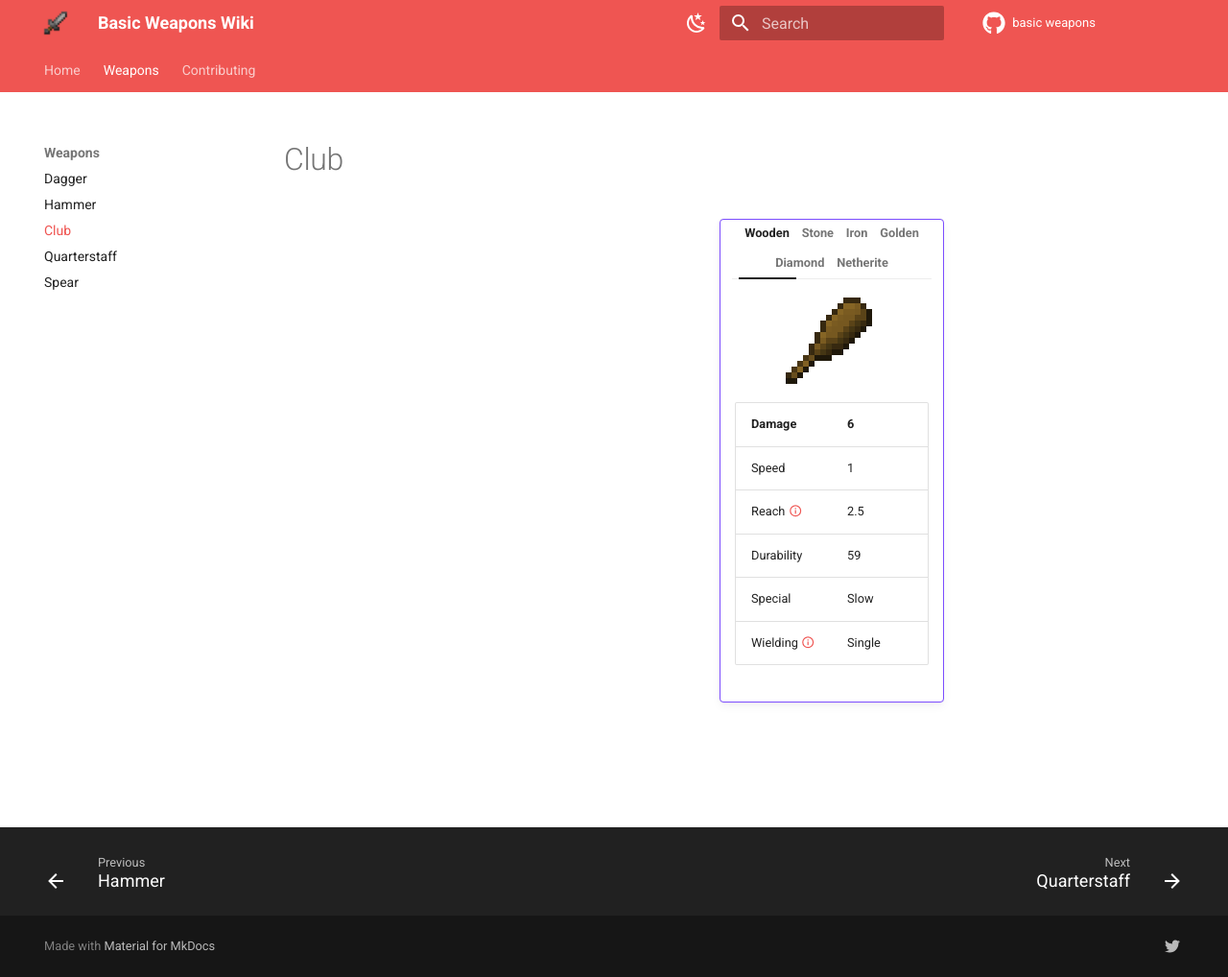
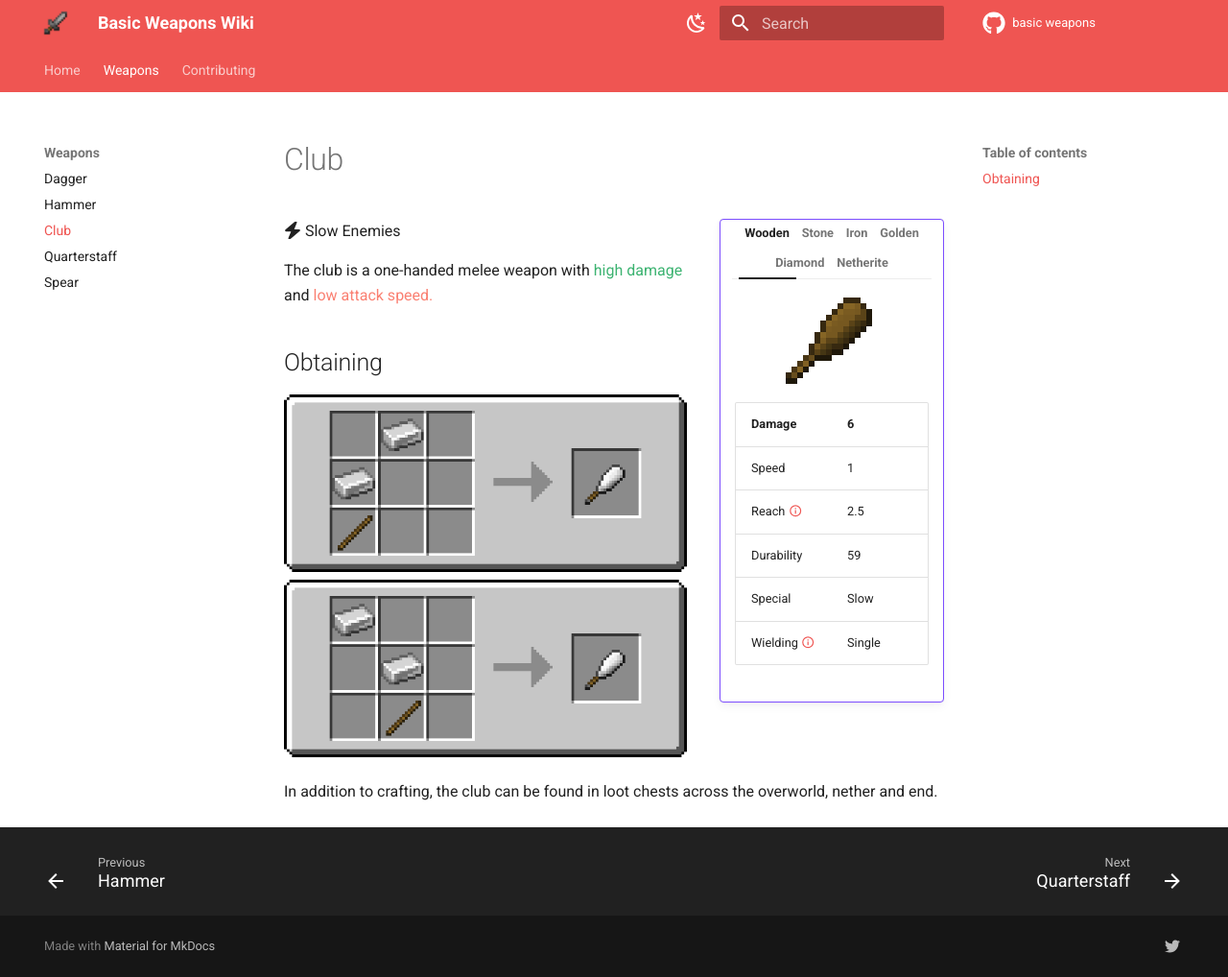
Before and after one commit to Khazoda/basic-weapons-wiki, an MkDocs documentation site: the page built from docs/weapons/club.md, in a window 1280 px wide and 1018 px high. Shown: the whole window at 96% size. Built offline with MkDocs 1.6.1 and Material for MkDocs 9.7.7, drawn with Linux system fonts in a browser that asks for light colours; comment, search, counter and statistics services are not loaded.

Commit message:
+ basic weapon descriptions

```diff
--- a/docs/weapons/club.md
+++ b/docs/weapons/club.md
@@ -76,3 +76,14 @@
 
 [bcombat]: #"Active with Better Combat installed"
 [bcombatwielding]: #"Dual-wielding only applies with Better Combat installed"
+
+:fontawesome-solid-bolt: Slow Enemies
+
+The club is a one-handed melee weapon with <span style="color:mediumseagreen">high damage</span> and <span style="color:salmon">low attack speed.</span>
+
+## Obtaining
+
+![Club Recipe](assets/../../assets/recipes/recipe_club.png){ width="420" }
+![Club Recipe Alternate](assets/../../assets/recipes/recipe_club_alt.png){ width="420" }
+
+In addition to crafting, the club can be found in loot chests across the overworld, nether and end.
```
Also changed, not shown: docs/weapons/dagger.md (+10 -0 lines), docs/weapons/hammer.md (+10 -0 lines), docs/weapons/quarterstaff.md (+10 -0 lines), docs/weapons/spear.md (+10 -0 lines), docs/assets/recipes/recipe_club.png (added), docs/assets/recipes/recipe_club_alt.png (added), docs/assets/recipes/recipe_dagger.png (added), docs/assets/recipes/recipe_hammer.png (added), docs/assets/recipes/recipe_quarterstaff.png (added), docs/assets/recipes/recipe_spear.png (added).
